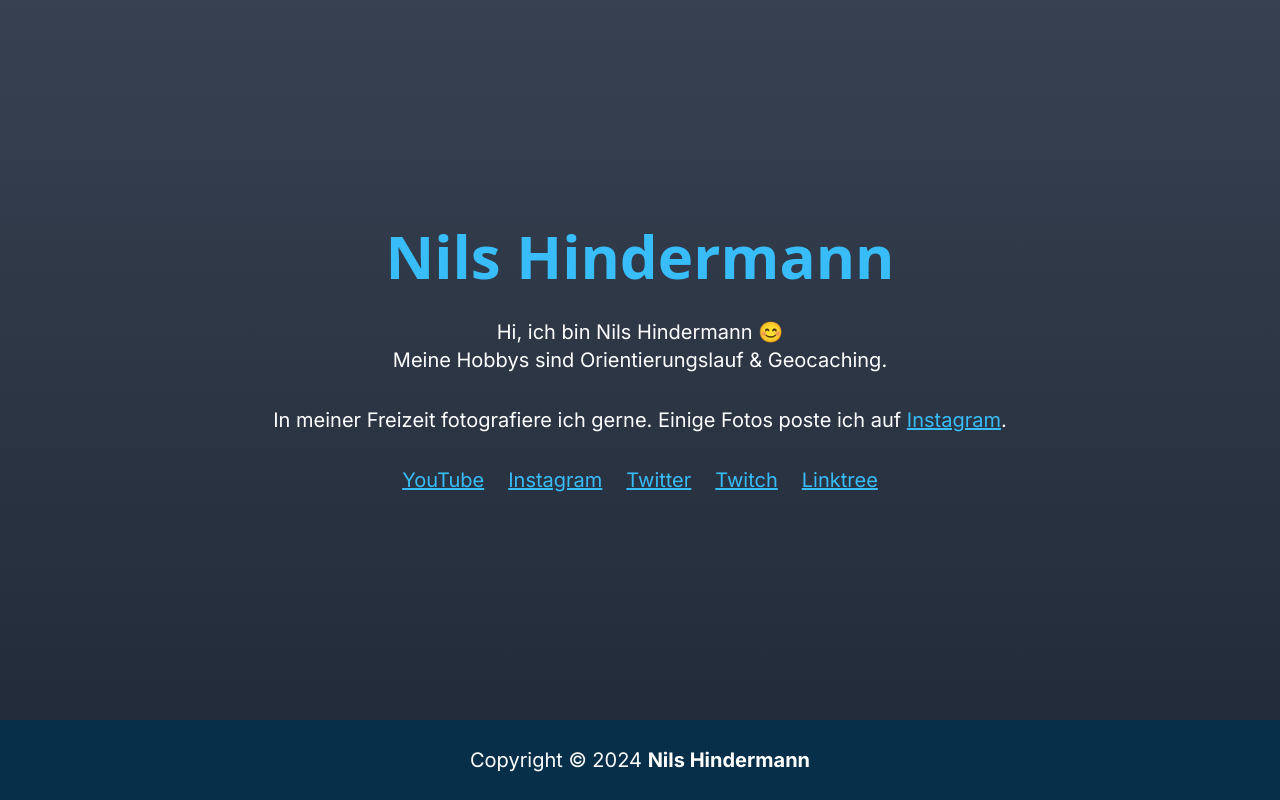
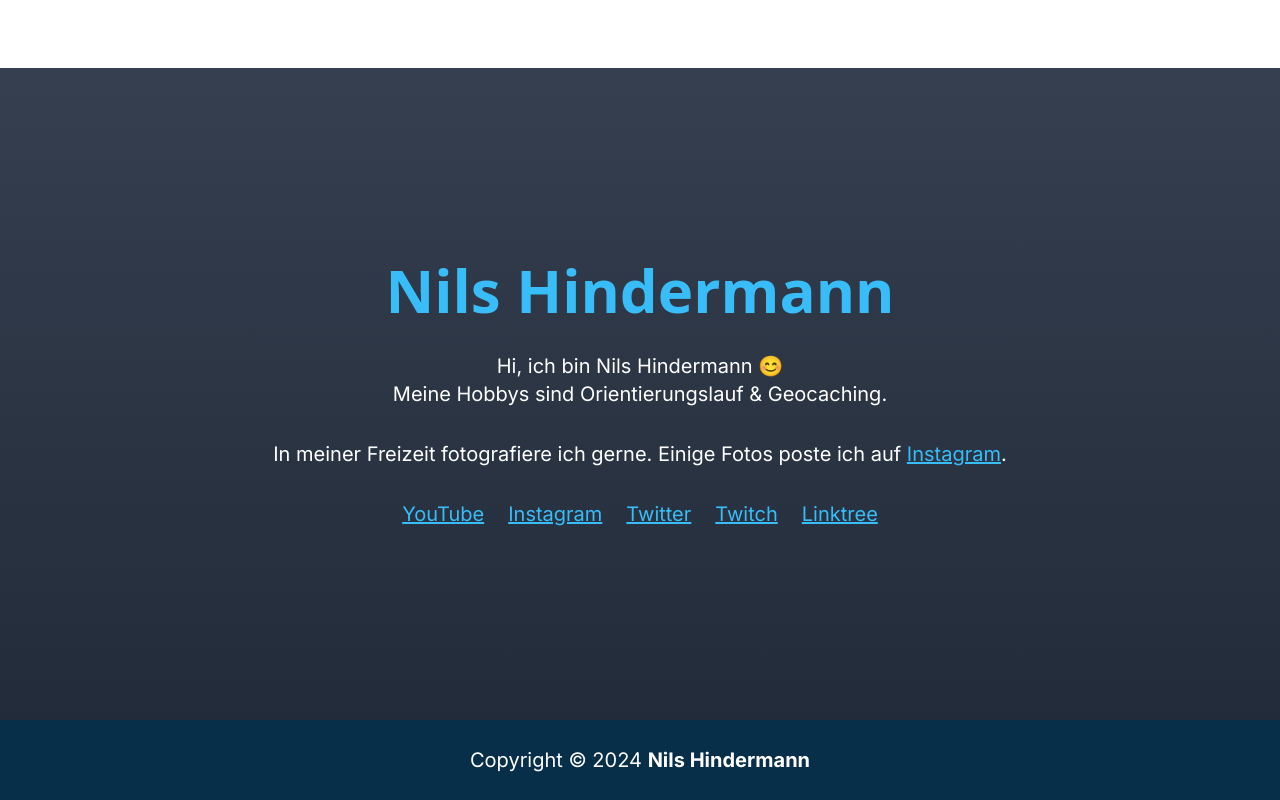
Before and after one commit to nilshindermann/nilsh.ch, a Next.js app: page / in a window 1280 px wide. Built offline with nearby package versions, Linux system fonts and the light colour scheme.

Commit message:
daisyUI testing with navbar

```diff
--- a/components/Navbar.tsx
+++ b/components/Navbar.tsx
@@ -19,24 +19,26 @@ export default function Navbar(): ReactElement {
     const pathname = usePathname();
 
     return (
-        <nav className="hidden h-20 items-center justify-center bg-sky-950 text-center">
-            <ul className="p-0 text-xl">
-                {links.map((link) => (
-                    <li
-                        key={link.url}
-                        className="mb-3 last:mb-0 lg:m-3 lg:inline"
-                    >
-                        <Link
-                            href={link.url}
-                            className={`text-white transition-colors hover:text-sky-400 ${
-                                pathname === link.url ? 'font-bold' : ''
-                            }`}
-                        >
-                            {link.displayName}
-                        </Link>
+        <div className="navbar bg-base-100">
+            <div className="flex-1">
+                <a className="btn btn-ghost text-xl">daisyUI</a>
+            </div>
+            <div className="flex-none">
+                <ul className="menu menu-horizontal px-1">
+                    <li><a>Link</a></li>
+                    <li>
+                        <details>
+                            <summary>
+                                Parent
+                            </summary>
+                            <ul className="p-2 bg-base-100 rounded-t-none">
+                                <li><a>Link 1</a></li>
+                                <li><a>Link 2</a></li>
+                            </ul>
+                        </details>
                     </li>
-                ))}
-            </ul>
-        </nav>
+                </ul>
+            </div>
+        </div>
     );
 }
```
